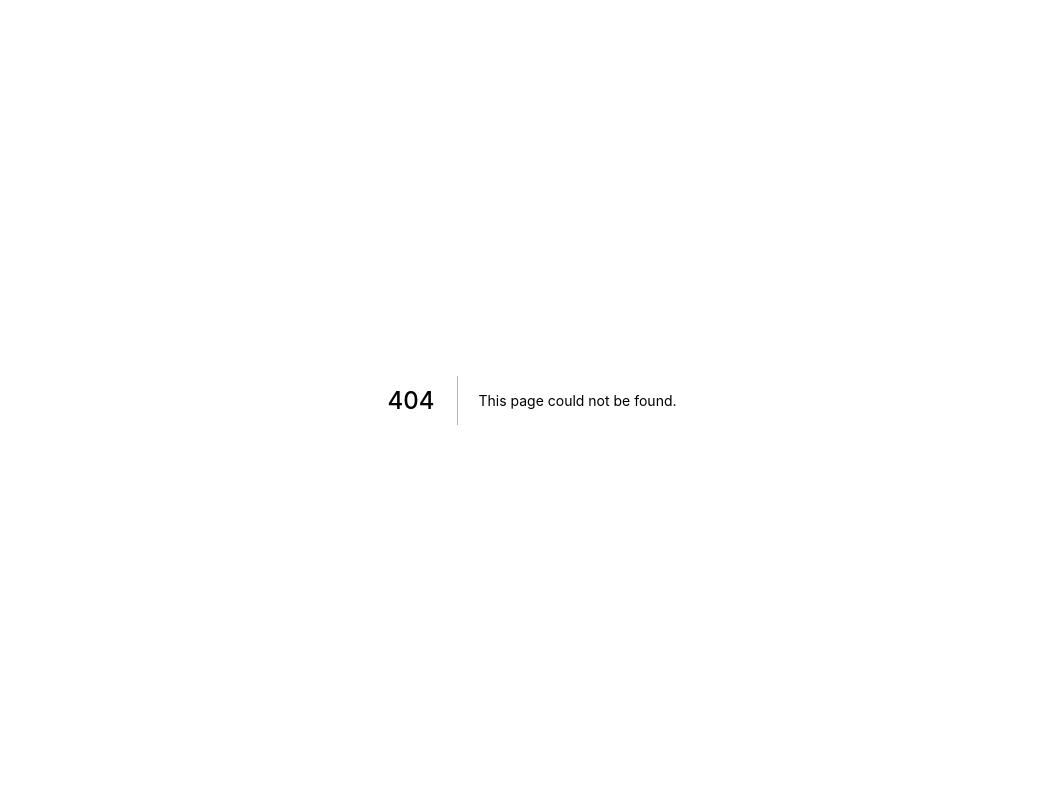
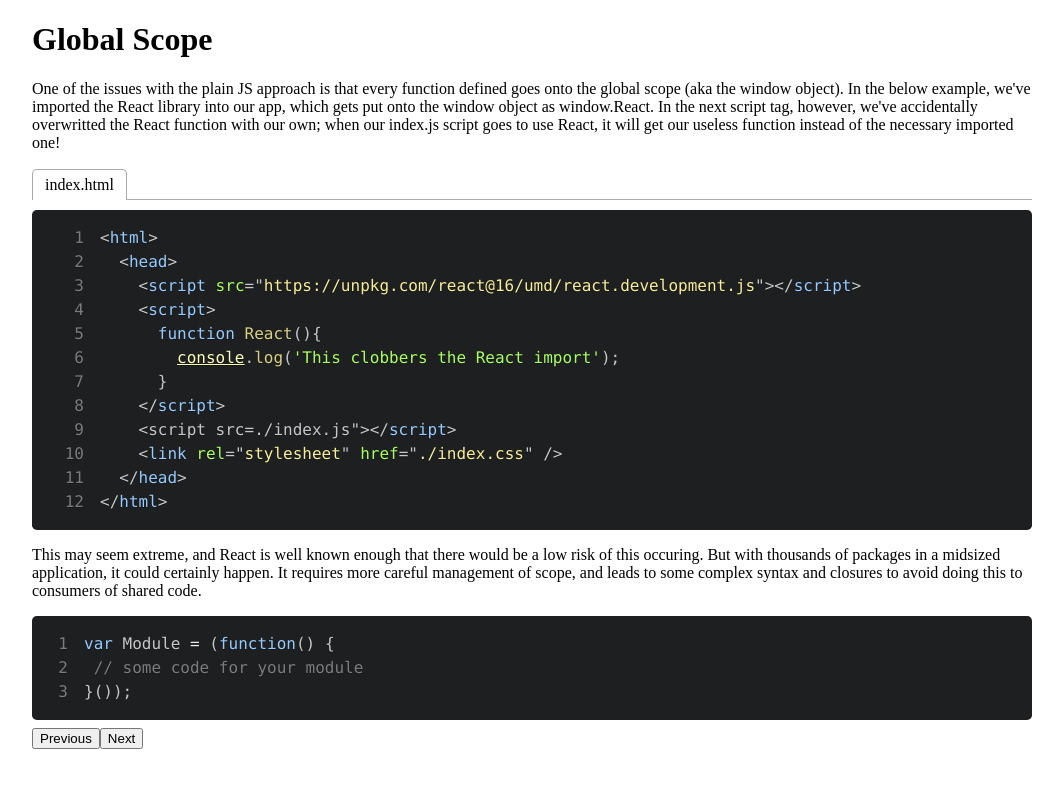
Before and after one commit to mmartinsky/what-is-webpack, a Next.js app: page /step/8 in a window 1280 px wide. Before the commit this address had no page. Shown: the top 788 px of the page, without its empty margins (108-1171 px from the left). Built offline with nearby package versions, Linux system fonts and the light colour scheme.

Commit message:
page 8 - scoping

```diff
--- a/pages/_app.js
+++ b/pages/_app.js
@@ -1,5 +1,6 @@
 import React from "react";
 import "react-tabs/style/react-tabs.css";
+import "./index.css";
 
 export default function MyApp({ Component, pageProps }) {
   return <Component {...pageProps} />;
--- /dev/null
+++ b/pages/index.css
@@ -0,0 +1,4 @@
+body {
+  max-width: 1000px;
+  margin: 20px auto;
+}
--- /dev/null
+++ b/pages/step/8.js
@@ -0,0 +1,65 @@
+import React from "react";
+import { Prism as SyntaxHighlighter } from "react-syntax-highlighter";
+import { atomDark } from "react-syntax-highlighter/dist/cjs/styles/prism";
+import Link from "next/link";
+import { Tab, Tabs, TabList, TabPanel } from "react-tabs";
+
+export default function Step8(props) {
+  const htmlCodeString = `<html>
+  <head>
+    <script src="https://unpkg.com/react@16/umd/react.development.js"></script>
+    <script>
+      function React(){
+        console.log('This clobbers the React import');
+      }
+    </script>
+    <script src=./index.js"></script>
+    <link rel="stylesheet" href="./index.css" />
+  </head>
+</html>`;
+  return (
+    <div>
+      <h1>Global Scope</h1>
+      <p>
+        One of the issues with the plain JS approach is that every function
+        defined goes onto the global scope (aka the window object). In the below
+        example, we've imported the React library into our app, which gets put
+        onto the window object as window.React. In the next script tag, however,
+        we've accidentally overwritted the React function with our own; when our
+        index.js script goes to use React, it will get our useless function
+        instead of the necessary imported one!
+      </p>
+
+      <Tabs>
+        <TabList>
+          <Tab>index.html</Tab>
+        </TabList>
+        <TabPanel>
+          <SyntaxHighlighter language="html" style={atomDark} showLineNumbers>
+            {htmlCodeString}
+          </SyntaxHighlighter>
+        </TabPanel>
+      </Tabs>
+      <p>
+        This may seem extreme, and React is well known enough that there would
+        be a low risk of this occuring. But with thousands of packages in a
+        midsized application, it could certainly happen. It requires more
+        careful management of scope, and leads to some complex syntax and
+        closures to avoid doing this to consumers of shared code.
+      </p>
+      <SyntaxHighlighter language="jsx" style={atomDark} showLineNumbers>
+        {`var Module = (function() {
+ // some code for your module
+}());`}
+      </SyntaxHighlighter>
+      <div>
+        <Link href="/step/7">
+          <button>Previous</button>
+        </Link>
+        <Link href="/step/8">
+          <button>Next</button>
+        </Link>
+      </div>
+    </div>
+  );
+}
```
Also changed, not shown: pages/step/5.js (+5 -5 lines), 1 other file (tests, documents, lock files or other folders).
